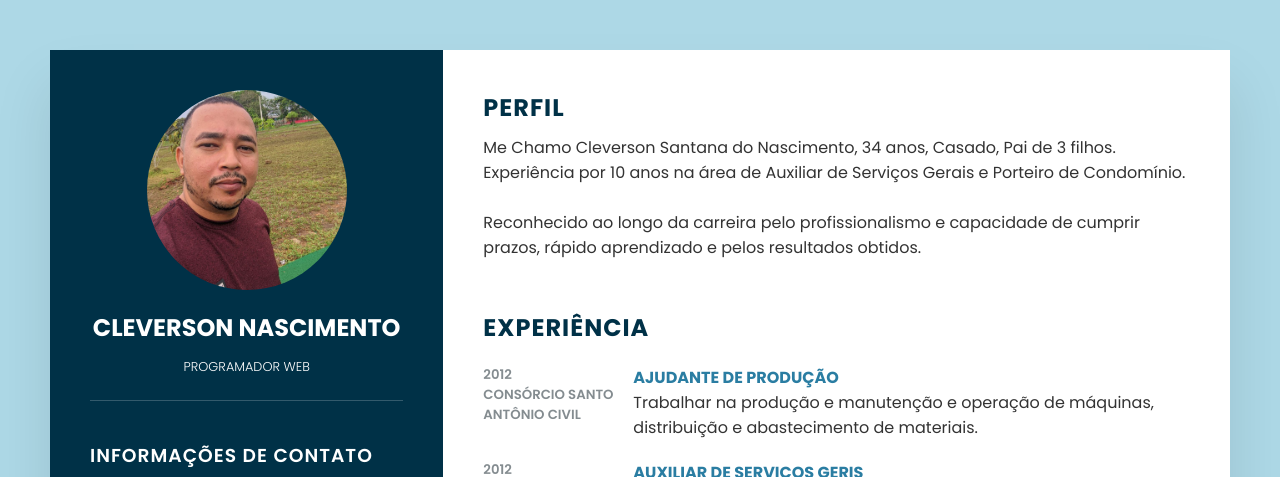
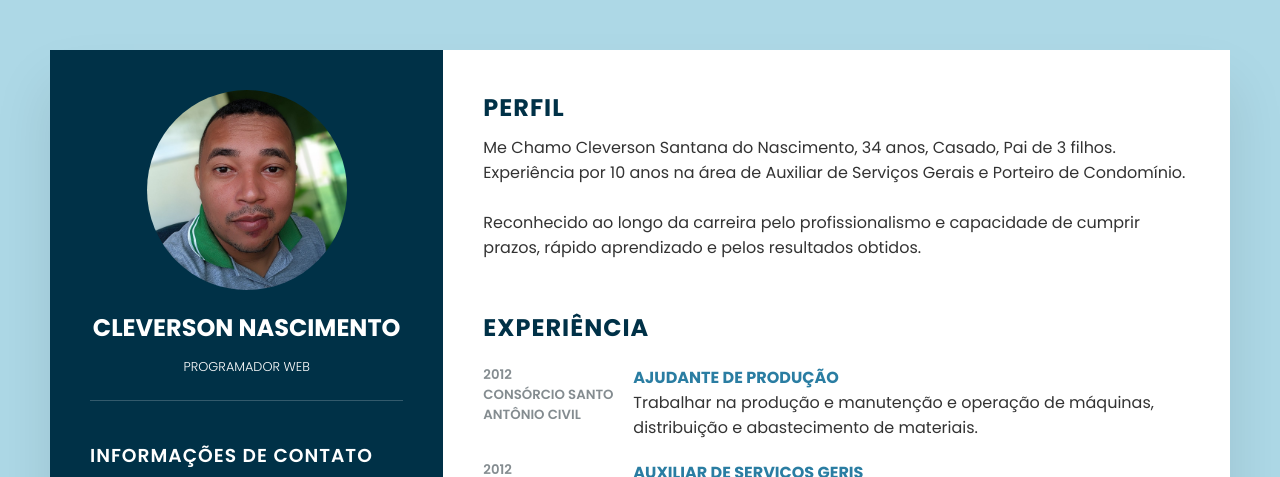
Before and after one commit to Cleverson461/curriculo, a plain HTML site: page index.html in a window 1280 px wide. Shown: the top 477 px of the page. Drawn offline with Linux system fonts and the light colour scheme.

Commit message:
foto nova adicionada

```diff
--- a/index.html
+++ b/index.html
@@ -19,7 +19,7 @@
     <div class="left_Side">
       <div class="profileText">
         <div class="imgBx">
-          <img src="image/photo_2022-11-29_13-36-41.jpg" alt="">
+          <img src="image/279466265_1734397883559479_2357185261723217601_n.jpg" alt="">
         </div>
         <h2>Cleverson Nascimento<br><span>Programador Web</h2>
       </div>
```
Also changed, not shown: image/279466265_1734397883559479_2357185261723217601_n.jpg (added), image/IMG_20191016_121933.jpg (deleted), image/photo_2022-11-29_13-36-41.jpg (deleted).
